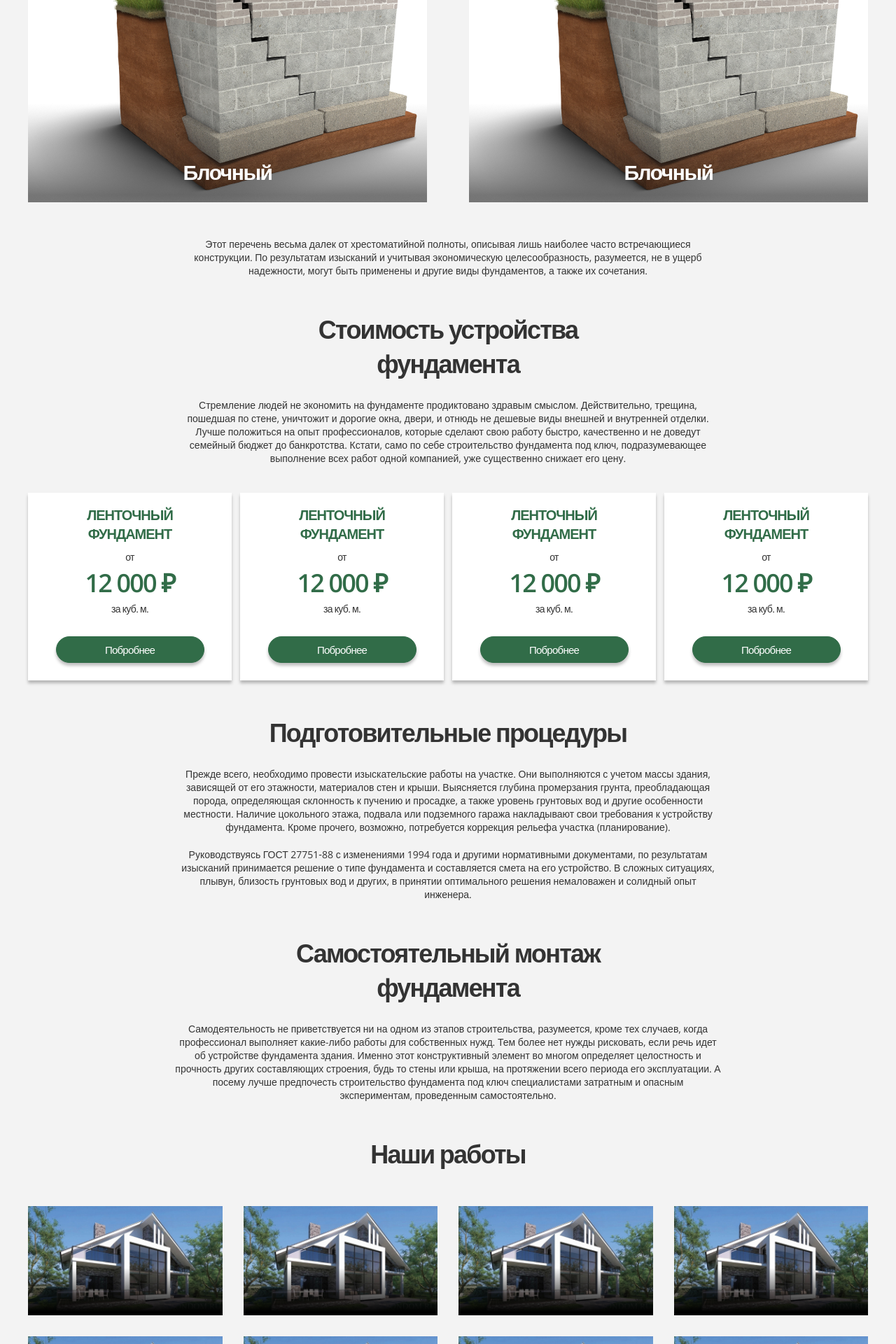
After one commit to HamsterNinja/strhome-theme, a PHP site: page /about-us.html in a window 1280 px wide. The commit adds this page. Shown: the part 1640-3560 px from the top of the page at 70% size. Run offline with PHP 8.4, Linux system fonts and the light colour scheme.

Commit message:
Фундамент (О нас?)

```diff
--- /dev/null
+++ b/about-us.html
@@ -0,0 +1,219 @@
+<!DOCTYPE html>
+<html>
+
+<head>
+    <title></title>
+    <meta name="viewport" content="width=device-width, initial-scale=1.0">
+    <link href="https://fonts.googleapis.com/css?family=Open+Sans:300,400,600,700,800" rel="stylesheet">
+    <link href="./assets/css/main.css" rel="stylesheet" type="text/css">
+</head>
+<body>
+    <header class="main-header">
+     	<div class="container">
+     		<div class="main-header-logo"><a href=""><img src="./assets/images/logo.svg" alt=""></a></div>
+     		<div class="main-header-menu">
+     			<ul>
+     				<li>
+     					<a href="">Мы строим</a>
+     					<ul class="sub-menu">
+     						<li><a href="">Газобетонные дома</a></li>
+     						<li><a href="">Дома из Керамического блока</a></li>
+     						<li><a href="">Кирпичные дома</a></li>
+     						<li><a href="">Дома из бруса</a></li>
+     						<li><a href="">Срубы</a></li>
+     					</ul>
+					</li>
+     				<li><a href="">Прочие услуги</a></li>
+     				<li><a href="">О нас</a></li>
+     				<li><a href="">Проекты домов</a></li>
+     				<li><a href="">Контакты</a></li>
+     			</ul>
+     		</div>
+     		<div class="main-header-callback"><a class="all-page-link" href="">Обратный звонок</a></div>
+     	</div>
+    </header>
+<main class='main-content' id="app">
+<div class="seo-title">
+		<div class="container">
+			<h1>Строительство домов в Москве и Московской области</h1>
+		</div>
+	</div>
+	<div class="who-we-are_short">
+		<div class="container">
+			<div class="who-we-are_short-content">
+				<div class="who-we-are_short-name">Фундамент</div>
+				<div class="who-we-are_short-text">
+					<p>это не просто строительная конструкция. Это та часть здания или сооружения, которая принимает на себя всю нагрузку от вышележащих конструкций и должна безопасно распределить весь объем нагрузок их по основанию. </p>
+					<p>Эти части зданий не находятся на виду, но именно они несут на себе их вес, защищая от проседания конструкции домов. По правилам закладку фундаментов для различных строений проводят на такой глубине, которая исключает промерзание почвы.</p>
+				</div>
+				<div class="who-we-are_short-links">
+					<a href="" class="all-page-link big fix-width">Цены</a>
+					<a href="" class="all-page-link big fix-width">Типы фундамента</a>
+					<a href="" class="all-page-link big fix-width">Наши работы</a>
+					<a href="" class="all-page-link big fix-width">Обратный звонок</a>
+				</div>
+			</div>
+			<div class="who-we-are_short-image"><img src="./assets/images/building.jpg" alt=""></div>
+		</div>
+	</div>
+	<div class="foundation-catalog">
+		<div class="container">
+			<div class="all-page-title">Виды фундаментов</div>
+			<div class="under-title">Классификация фундаментов весьма обширна. Но на практике чаще всего применяются следующие их варианты:</div>
+			<div class="our-works-inner">
+
+					<a href="" class="foundation-item" style="background-image: url(./assets/images/foun-1.jpg)">
+						<div class="foundation-item-name">Блочный</div>
+					</a>
+
+					<a href="" class="foundation-item" style="background-image: url(./assets/images/foun-1.jpg)">
+						<div class="foundation-item-name">Блочный</div>
+					</a>
+
+					<a href="" class="foundation-item" style="background-image: url(./assets/images/foun-1.jpg)">
+						<div class="foundation-item-name">Блочный</div>
+					</a>
+
+					<a href="" class="foundation-item" style="background-image: url(./assets/images/foun-1.jpg)">
+						<div class="foundation-item-name">Блочный</div>
+					</a>
+
+					<a href="" class="foundation-item" style="background-image: url(./assets/images/foun-1.jpg)">
+						<div class="foundation-item-name">Блочный</div>
+					</a>
+
+					<a href="" class="foundation-item" style="background-image: url(./assets/images/foun-1.jpg)">
+						<div class="foundation-item-name">Блочный</div>
+					</a>
+
+			</div>
+			<div class="foundation-text">
+				<p>Этот перечень весьма далек от хрестоматийной полноты, описывая лишь наиболее часто встречающиеся конструкции. По результатам изысканий и учитывая экономическую целесообразность, разумеется, не в ущерб надежности, могут быть применены и другие виды фундаментов, а также их сочетания.</p>
+			</div>
+		</div>
+	</div>
+	<div class="foundation-prices">
+		<div class="container">
+			<div class="all-page-title"><h2>Стоимость устройства фундамента</h2></div>
+			<div class="foundation-text">
+				<p>Стремление людей не экономить на фундаменте продиктовано здравым смыслом. Действительно, трещина, пошедшая по стене, уничтожит и дорогие окна, двери, и отнюдь не дешевые виды внешней и внутренней отделки. Лучше положиться на опыт профессионалов, которые сделают свою работу быстро, качественно и не доведут семейный бюджет до банкротства. Кстати, само по себе строительство фундамента под ключ, подразумевающее выполнение всех работ одной компанией, уже существенно снижает его цену.</p>
+			</div>
+			<div class="foundation-prices-content">
+
+					<div class="foundation-prices-item">
+						<div class="foundation-prices-item-name">ЛЕНТОЧНЫЙ ФУНДАМЕНТ</div>
+						<div class="foundation-prices-item-before-value">от</div>
+						<div class="foundation-prices-item-value">12 000 ₽</div>
+						<div class="foundation-prices-item-after-value">за куб. м.</div>
+						<div class="foundation-prices-item-link"><a class="all-page-link big full-width no-margin" href="">Побробнее</a></div>
+					</div>
+
+					<div class="foundation-prices-item">
+						<div class="foundation-prices-item-name">ЛЕНТОЧНЫЙ ФУНДАМЕНТ</div>
+						<div class="foundation-prices-item-before-value">от</div>
+						<div class="foundation-prices-item-value">12 000 ₽</div>
+						<div class="foundation-prices-item-after-value">за куб. м.</div>
+						<div class="foundation-prices-item-link"><a class="all-page-link big full-width no-margin" href="">Побробнее</a></div>
+					</div>
+
+					<div class="foundation-prices-item">
+						<div class="foundation-prices-item-name">ЛЕНТОЧНЫЙ ФУНДАМЕНТ</div>
+						<div class="foundation-prices-item-before-value">от</div>
+						<div class="foundation-prices-item-value">12 000 ₽</div>
+						<div class="foundation-prices-item-after-value">за куб. м.</div>
+						<div class="foundation-prices-item-link"><a class="all-page-link big full-width no-margin" href="">Побробнее</a></div>
+					</div>
+
+					<div class="foundation-prices-item">
+						<div class="foundation-prices-item-name">ЛЕНТОЧНЫЙ ФУНДАМЕНТ</div>
+						<div class="foundation-prices-item-before-value">от</div>
+						<div class="foundation-prices-item-value">12 000 ₽</div>
+						<div class="foundation-prices-item-after-value">за куб. м.</div>
+						<div class="foundation-prices-item-link"><a class="all-page-link big full-width no-margin" href="">Побробнее</a></div>
+					</div>
+
+			</div>
+			<div class="all-page-title"><h2>Подготовительные процедуры</h2></div>
+			<div class="foundation-text" style="margin-bottom: 50px;">
+				<p>Прежде всего, необходимо провести изыскательские работы на участке. Они выполняются с учетом массы здания, зависящей от его этажности, материалов стен и крыши. Выясняется глубина промерзания грунта, преобладающая порода, определяющая склонность к пучению и просадке, а также уровень грунтовых вод и другие особенности местности. Наличие цокольного этажа, подвала или подземного гаража накладывают свои требования к устройству фундамента. Кроме прочего, возможно, потребуется коррекция рельефа участка (планирование).</p>
+				<p>Руководствуясь ГОСТ 27751‑88 с изменениями 1994 года и другими нормативными документами, по результатам изысканий принимается решение о типе фундамента и составляется смета на его устройство. В сложных ситуациях, плывун, близость грунтовых вод и других, в принятии оптимального решения немаловажен и солидный опыт инженера.</p>
+			</div>
+			<div class="all-page-title"><h2>Самостоятельный монтаж фундамента</h2></div>
+			<div class="foundation-text">
+				<p>Самодеятельность не приветствуется ни на одном из этапов строительства, разумеется, кроме тех случаев, когда профессионал выполняет какие-либо работы для собственных нужд. Тем более нет нужды рисковать, если речь идет об устройстве фундамента здания. Именно этот конструктивный элемент во многом определяет целостность и прочность других составляющих строения, будь то стены или крыша, на протяжении всего периода его эксплуатации. А посему лучше предпочесть строительство фундамента под ключ специалистами затратным и опасным экспериментам, проведенным самостоятельно.</p>
+			</div>
+		</div>
+	</div>
+	<div class="gallery-works" style="padding: 25px 0 50px;">
+		<div class="container">
+			<div class="all-page-title">Наши работы</div>
+			<div class="gallery-works-inner">
+
+					<a class="gallery-item" href=""><img src="./assets/images/work.jpg" alt=""></a>
+
+					<a class="gallery-item" href=""><img src="./assets/images/work.jpg" alt=""></a>
+
+					<a class="gallery-item" href=""><img src="./assets/images/work.jpg" alt=""></a>
+
+					<a class="gallery-item" href=""><img src="./assets/images/work.jpg" alt=""></a>
+
+					<a class="gallery-item" href=""><img src="./assets/images/work.jpg" alt=""></a>
+
+					<a class="gallery-item" href=""><img src="./assets/images/work.jpg" alt=""></a>
+
+					<a class="gallery-item" href=""><img src="./assets/images/work.jpg" alt=""></a>
+
+					<a class="gallery-item" href=""><img src="./assets/images/work.jpg" alt=""></a>
+
+			</div>
+		</div>
+	</div>
+</main>
+<footer class="main-footer">
+	<div class="footer-content">
+		<div class="container">
+			<div class="footer-content-info">
+				<div class="footer-logo"><a href=""><img src="./assets/images/logo.svg" alt=""></a></div>
+				<div class="footer-phone"><a href="">+7 (000) 000-00-00</a></div>
+				<div class="footer-callback"><a class="all-page-link" href="">Обратный звонок</a></div>
+				<div class="footer-contacts">
+					<p>125445 г. Москва, Ленинградское шоссе, д. 69, корп. 1, БЦ River City, этаж 5, офис 55</p>
+					<p>
+						Тел./факс: +7 (000) 000-00-00<br>
+						E-mail: info@t-z.ru
+					</p>
+				</div>
+			</div>
+			<div class="footer-content-menu">
+				<ul>
+					<li><a href="">Проекты из Газоблоков</a></li>
+					<li><a href="">Проекты из Керамики</a></li>
+					<li><a href="">Проекты из Бревна</a></li>
+					<li><a href="">Проекты из Бруса</a></li>
+				</ul>
+			</div>
+			<div class="footer-content-menu">
+				<ul>
+					<li><a href="">Этапы работы с Клиентом</a></li>
+					<li><a href="">О компании</a></li>
+					<li><a href="">Реквизиты</a></li>
+					<li><a href="">Контакты</a></li>
+				</ul>
+			</div>
+		</div>
+	</div>
+	<div class="under-footer">
+		<div class="container">
+			<div class="under-footer-link"><a href="">Карта сайта</a></div>
+			<div class="under-footer-link"><a href="">Политика конфиденциальности</a></div>
+			<div class="under-footer-link"><a href="">Сайт разработан студией IS ART</a></div>
+		</div>
+	</div>
+
+</footer>
+<script src="assets/js/vendors/jquery-3.4.1.min.js"></script>
+<script src="assets/js/vendors/slick.js"></script>
+<script src="assets/js/bundle.js"></script>
+</body>
+
+</html>
--- a/assets/js/bundle.js
+++ b/assets/js/bundle.js
@@ -59,7 +59,7 @@
 /******/
 /******/
 /******/ 	var hotApplyOnUpdate = true;
-/******/ 	var hotCurrentHash = "93f67df91b7cc90efb36"; // eslint-disable-line no-unused-vars
+/******/ 	var hotCurrentHash = "939ee6e0af89a35a2fee"; // eslint-disable-line no-unused-vars
 /******/ 	var hotCurrentModuleData = {};
 /******/ 	var hotCurrentChildModule; // eslint-disable-line no-unused-vars
 /******/ 	var hotCurrentParents = []; // eslint-disable-line no-unused-vars
--- a/assets/scss/components/buttons.scss
+++ b/assets/scss/components/buttons.scss
@@ -19,10 +19,17 @@ a.all-page-link.big {
 a.all-page-link.fix-width{
     width: 160px;
 }
+a.all-page-link.full-width{
+    width: 212px;
+}
+a.all-page-link.no-margin{
+    margin: 0;
+}
 a.open-catalog.all-page-link {
     position: absolute;
     right: 0;
 }
+
 a.view-more {
     font-weight: 600;
     font-size: 12px;
--- a/assets/scss/main.scss
+++ b/assets/scss/main.scss
@@ -36,16 +36,17 @@ h1,h2,h3,h4,h5,p{
 	margin: 0 auto;
 	padding: 0 15px;
 }
-.all-page-title,
-.main-page-title{
+.all-page-title, .all-page-title h2, .main-page-title {
     font-size: 36px;
     text-align: center;
     line-height: 49px;
     letter-spacing: -0.05em;
-    margin-bottom: 15px;
     font-weight: 600;
+    max-width: 566px;
+    margin: 0 auto 25px;
 }
-.all-page-title{
+.all-page-title,
+.all-page-title h2{
     color: #333333;
 }
 .main-page-title{
@@ -586,8 +587,9 @@ a.our-works-item {
     grid-template-columns: repeat(auto-fill, minmax(220px, 1fr));
     grid-gap: 30px;
 }
-a.gallery-item{
+a.gallery-item {
     position: relative;
+    height: 156px;
 }
 a.gallery-item:after {
     content: "";
@@ -599,7 +601,104 @@ a.gallery-item:after {
     bottom: 0;
     background: linear-gradient(360deg, #000000 3.07%, rgba(89, 89, 89, 0) 43.4%);
 }
-.gallery-item img{}
+.gallery-item img{
+    height: 156px;
+    width: 100%;
+    object-fit: cover;
+}
+.foundation-catalog {
+    padding: 25px 0;
+    background-color: #f3f3f3;
+}
+.foundation-catalog .under-title{
+    margin-bottom: 50px;
+}
+a.foundation-item {
+    text-decoration: none;
+    height: 326px;
+    position: relative;
+}
+.foundation-item-name {
+    font-weight: 600;
+    font-size: 30px;
+    line-height: 41px;
+    letter-spacing: -0.05em;
+    color: #FFFFFF;
+    position: absolute;
+    left: 5px;
+    right: 5px;
+    text-align: center;
+    bottom: 23px;
+}
+.foundation-prices {
+    background-color: #f3f3f3;
+    padding: 25px 0 25px;
+}
+
+.foundation-text {
+    max-width: 780px;
+    margin: 0 auto;
+    text-align: center;
+}
+
+.foundation-text p {
+    font-size: 14px;
+    line-height: 19px;
+    color: #333333;
+    margin-bottom: 20px;
+}
+.foundation-text p:last-child{
+    margin: 0;
+}
+.foundation-prices-content {
+    display: grid;
+    grid-gap: 12px;
+    grid-template-columns: repeat(auto-fill, minmax(235px, 1fr));
+    margin-bottom: 50px;
+    margin-top: 40px;
+}
+.foundation-prices-item {
+    text-align: center;
+    background-color: #fff;
+    box-shadow: 0px 4px 4px rgba(0, 0, 0, 0.25);
+    padding: 18px 38px 25px;
+}
+.foundation-prices-item-name {
+    font-weight: 600;
+    font-size: 20px;
+    line-height: 27px;
+    letter-spacing: -0.05em;
+    color: #316C48;
+    margin-bottom: 10px;
+}
+
+.foundation-prices-item-before-value {
+    font-size: 14px;
+    line-height: 19px;
+    text-align: center;
+    letter-spacing: -0.05em;
+    color: #333333;
+    margin-bottom: 3px;
+}
+
+.foundation-prices-item-value {
+    font-weight: 600;
+    font-size: 36px;
+    line-height: 49px;
+    text-align: center;
+    letter-spacing: -0.05em;
+    color: #316C48;
+    margin-bottom: 3px;
+}
+
+.foundation-prices-item-after-value {
+    font-size: 14px;
+    line-height: 19px;
+    text-align: center;
+    letter-spacing: -0.05em;
+    color: #333333;
+    margin-bottom: 30px;
+}
 @import 'pages/home';
 @import 'components/buttons';
 @import 'layout/header';
```
Also changed, not shown: views/about-us.twig (added, +81 -0 lines), assets/css/main.css, assets/images/foun-1.jpg (added), assets/images/foun-2.jpg (added), assets/images/foun-3.jpg (added), assets/images/foun-4.jpg (added), assets/images/foun-5.jpg (added), assets/images/foun-6.jpg (added).
